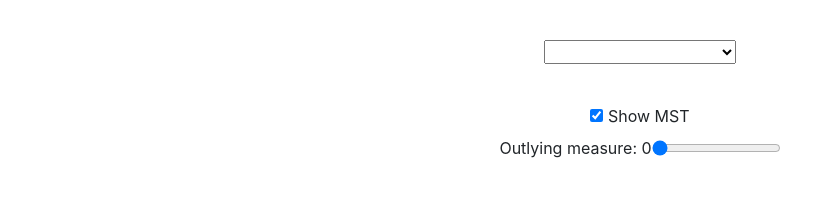
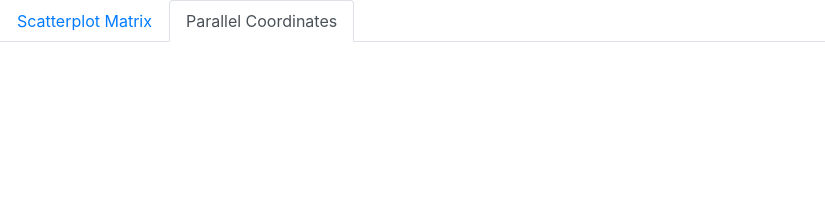
Before and after one commit to PhilipOe1612340/DataVis2, a website: page index.html in a window 1280 px wide. Shown: the whole page, without its empty margins (0-825 px from the left). Drawn offline with Linux system fonts and the light colour scheme.

Commit message:
add bootstrap tabs

```diff
--- a/index.html
+++ b/index.html
@@ -12,6 +12,16 @@
 </head>
 
 <body>
+<ul class="nav nav-tabs" id="plot-tabs" role="tablist">
+    <li class="nav-item">
+        <a class="nav-link" id="scatterplot-tab" data-toggle="tab" href="#scatterplot" role="tab" aria-controls="profile" aria-selected="false">Scatterplot Matrix</a>
+    </li>
+    <li class="nav-item">
+        <a class="nav-link active" id="pcp-tab" data-toggle="tab" href="#pcp" role="tab" aria-controls="home" aria-selected="true">Parallel Coordinates</a>
+    </li>
+</ul>
+<div>
+    <div class="tab-pane fade" id="scatterplot" role="tabpanel" aria-labelledby="scatterplot-tab">
         <select name="Dataset" id="select"></select>
         <div id="show-mst">
             <label><input id="checkbox-mst" type="checkbox" checked/> Show MST</label>
@@ -20,13 +30,19 @@
             <span id="current-outlying">Outlying measure: 0</span>
             <input type="range" min="1" max="100" value="0" class="slider" id="outlying-slider">
         </div>
+        <div id="plotContainer"></div>
+    </div>
+    <div class="tab-pane fade show active" id="pcp" role="tabpanel" aria-labelledby="pcp-tab">
+
+    </div>
+</div>
+
 <script src="js/DataNode.js"></script>
 <script src="js/Scagnostics.js"></script>
 <script src="js/MST.js"></script>
 <script src="js/ScatterPlot.js"></script>
 <script src="js/assignment_00.js"></script>
 
-<div id="plotContainer"></div>
 </body>
 
 </html>
```
Lines whose indentation alone changed are shown as unchanged.
